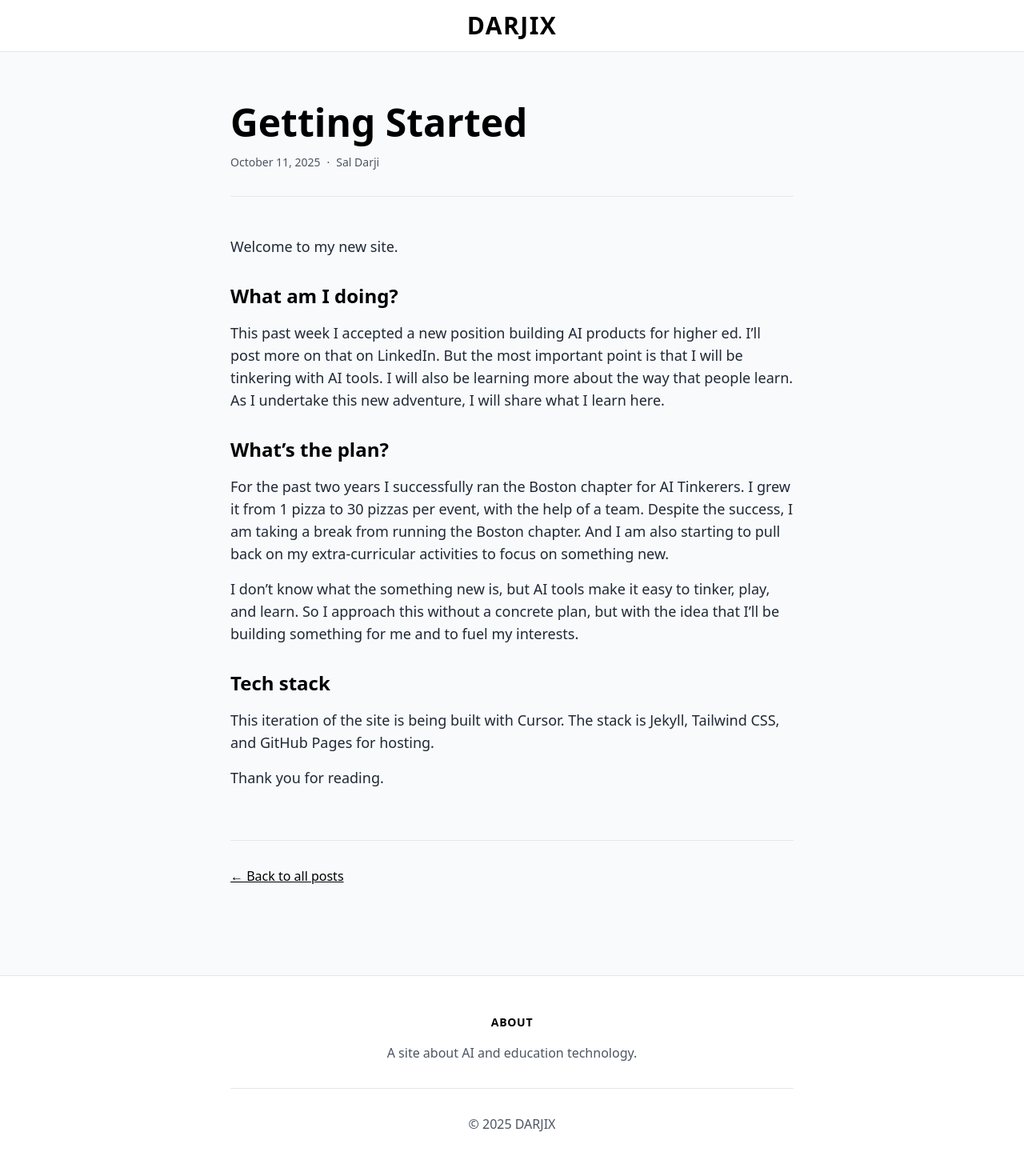
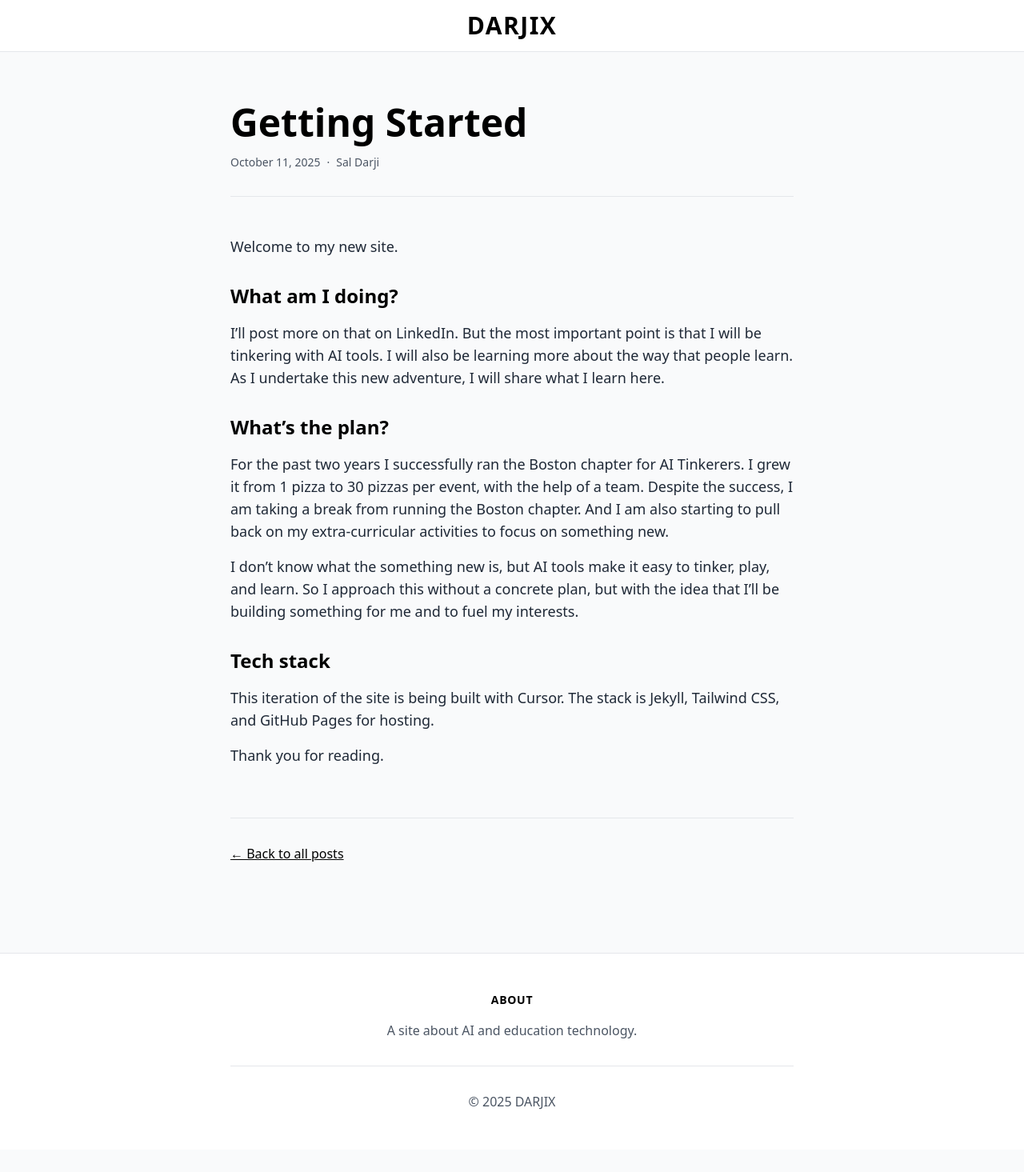
Before and after one commit to saldarji/darjix, a Jekyll site: the page built from _posts/2025-10-11-Getting-Started.md, in a window 1280 px wide. Shown: the whole page at 80% size. Built offline with Jekyll 4.4.1, drawn with Linux system fonts in a browser that asks for light colours; after the commit the page ends 1437 px from its top, so only the background shows below that.

Commit message:
Comment out sentence in Getting Started post

```diff
--- a/_posts/2025-10-11-Getting-Started.md
+++ b/_posts/2025-10-11-Getting-Started.md
@@ -8,7 +8,7 @@ author: "Sal Darji"
 Welcome to my new site.
 
 ## What am I doing?
-This past week I accepted a new position building AI products for higher ed. I'll post more on that on LinkedIn. But the most important point is that I will be tinkering with AI tools. I will also be learning more about the way that people learn. As I undertake this new adventure, I will share what I learn here.
+<!-- This past week I accepted a new position building AI products for higher ed. --> I'll post more on that on LinkedIn. But the most important point is that I will be tinkering with AI tools. I will also be learning more about the way that people learn. As I undertake this new adventure, I will share what I learn here.
 
 ## What's the plan?
 For the past two years I successfully ran the Boston chapter for AI Tinkerers. I grew it from 1 pizza to 30 pizzas per event, with the help of a team. Despite the success, I am taking a break from running the Boston chapter. And I am also starting to pull back on my extra-curricular activities to focus on something new.
```
